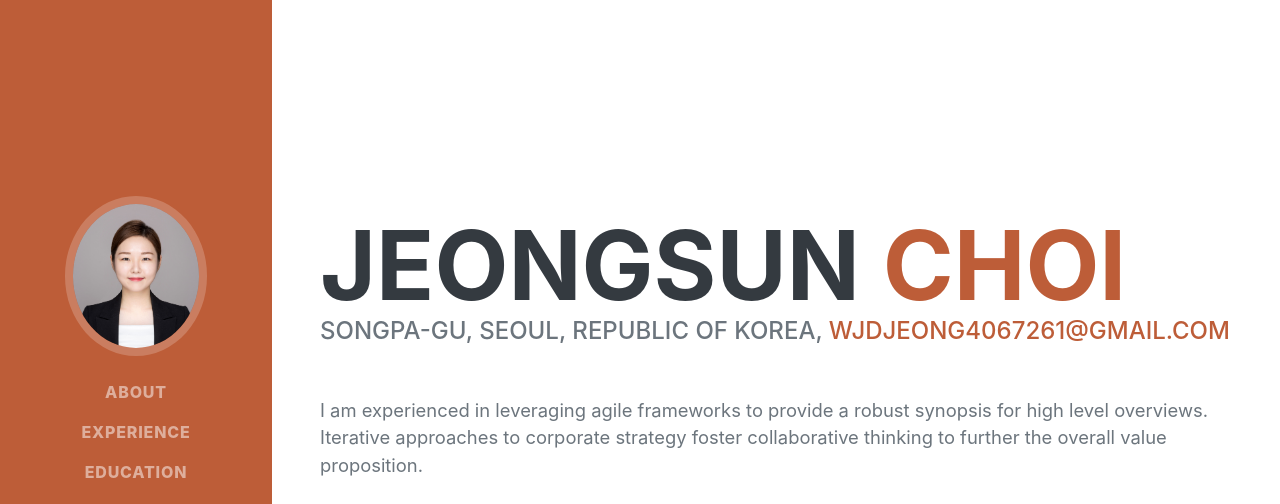
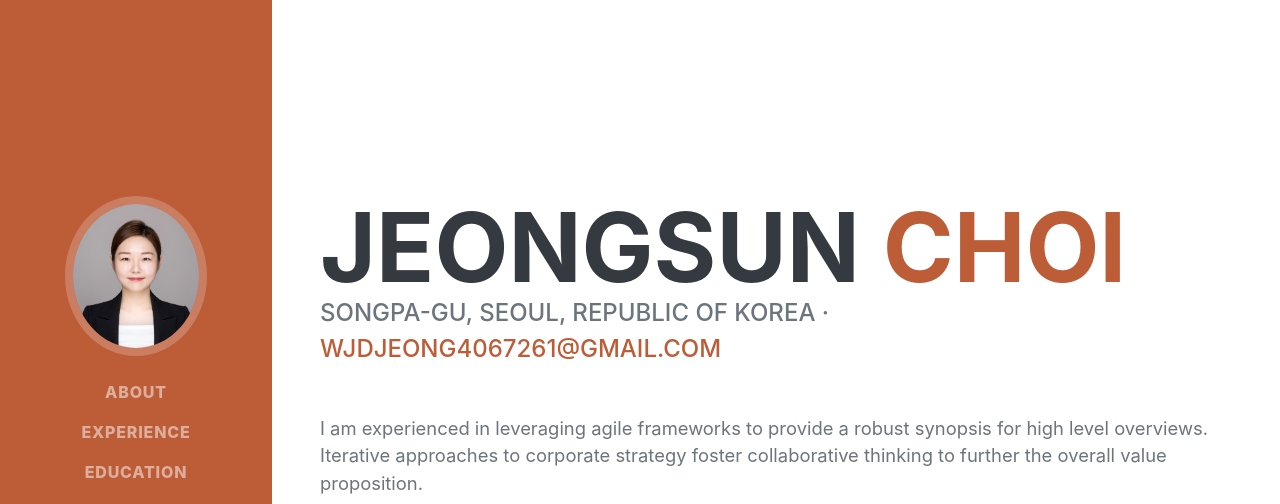
Before and after one commit to jeongsun5680/jeongsun5680.github.io, a plain HTML site: page index.html in a window 1280 px wide. Shown: the top 504 px of the page. Drawn offline with nearby package versions, Linux system fonts and the light colour scheme; a web font is replaced by a local one.

Commit message:
Modify Content

```diff
--- a/index.html
+++ b/index.html
@@ -44,7 +44,7 @@
                         <span class="text-primary">Choi</span>
                     </h1>
                     <div class="subheading mb-5">
-                        Songpa-gu, Seoul, Republic of Korea,
+                        Songpa-gu, Seoul, Republic of Korea ·
                         <a href="mailto:wjdjeong4067261@gmail.com">wjdjeong4067261@gmail.com</a>
                     </div>
                     <p class="lead mb-5">I am experienced in leveraging agile frameworks to provide a robust synopsis for high level overviews. Iterative approaches to corporate strategy foster collaborative thinking to further the overall value proposition.</p>
```
